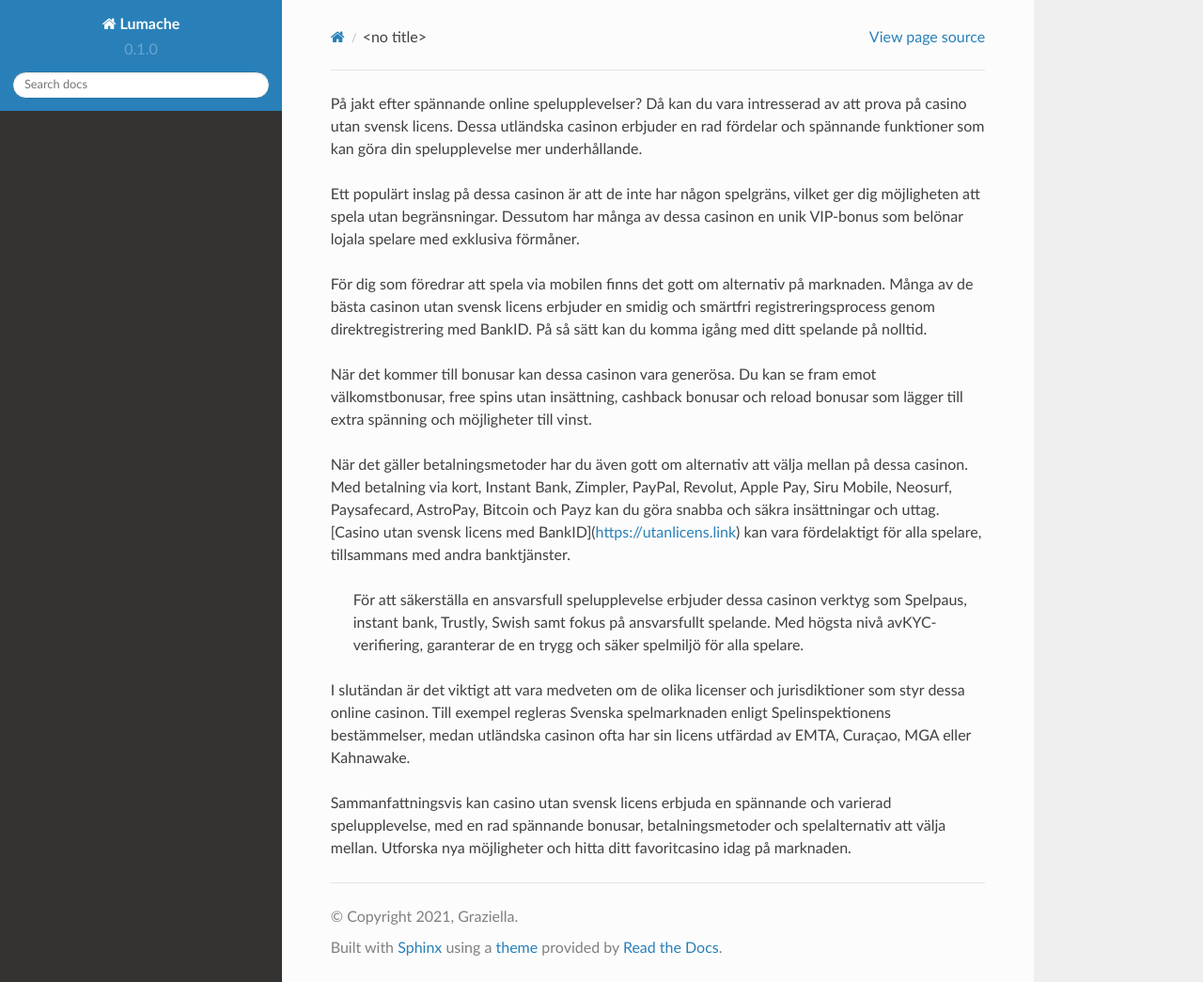
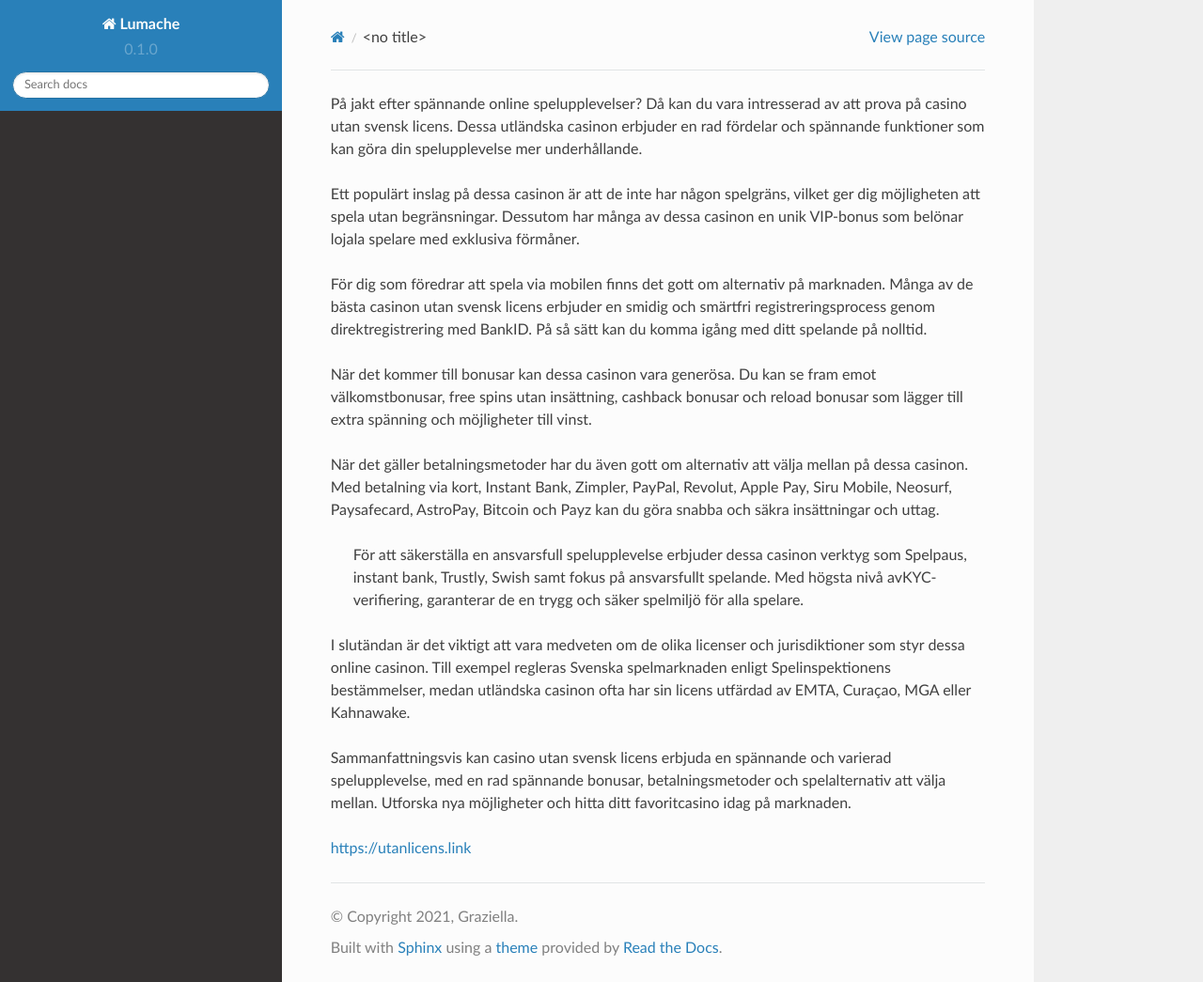
Before and after one commit to greatkarl1997/CUSL, a Sphinx documentation site: the page built from docs/source/index.rst, in a window 1280 px wide and 1045 px high. Shown: the whole window at 94% size. Built offline with Sphinx 7.4.7 and the Read the Docs theme 2.0.0, drawn with Linux system fonts in a browser that asks for light colours.

Commit message:
Update index.rst

```diff
--- a/docs/source/index.rst
+++ b/docs/source/index.rst
@@ -6,10 +6,13 @@ För dig som föredrar att spela via mobilen finns det gott om alternativ på ma
 
 När det kommer till bonusar kan dessa casinon vara generösa. Du kan se fram emot välkomstbonusar, free spins utan insättning, cashback bonusar och reload bonusar som lägger till extra spänning och möjligheter till vinst.
 
-När det gäller betalningsmetoder har du även gott om alternativ att välja mellan på dessa casinon. Med betalning via kort, Instant Bank, Zimpler, PayPal, Revolut, Apple Pay, Siru Mobile, Neosurf, Paysafecard, AstroPay, Bitcoin och Payz kan du göra snabba och säkra insättningar och uttag. [Casino utan svensk licens med BankID](https://utanlicens.link) kan vara fördelaktigt för alla spelare, tillsammans med andra banktjänster.
+När det gäller betalningsmetoder har du även gott om alternativ att välja mellan på dessa casinon. Med betalning via kort, Instant Bank, Zimpler, PayPal, Revolut, Apple Pay, Siru Mobile, Neosurf, Paysafecard, AstroPay, Bitcoin och Payz kan du göra snabba och säkra insättningar och uttag.
 
  För att säkerställa en ansvarsfull spelupplevelse erbjuder dessa casinon verktyg som Spelpaus, instant bank, Trustly, Swish samt fokus på ansvarsfullt spelande. Med högsta nivå avKYC-verifiering, garanterar de en trygg och säker spelmiljö för alla spelare.
 
 I slutändan är det viktigt att vara medveten om de olika licenser och jurisdiktioner som styr dessa online casinon. Till exempel regleras Svenska spelmarknaden enligt Spelinspektionens bestämmelser, medan utländska casinon ofta har sin licens utfärdad av EMTA, Curaçao, MGA eller Kahnawake.
 
 Sammanfattningsvis kan casino utan svensk licens erbjuda en spännande och varierad spelupplevelse, med en rad spännande bonusar, betalningsmetoder och spelalternativ att välja mellan. Utforska nya möjligheter och hitta ditt favoritcasino idag på marknaden.
+
+
+https://utanlicens.link
```
